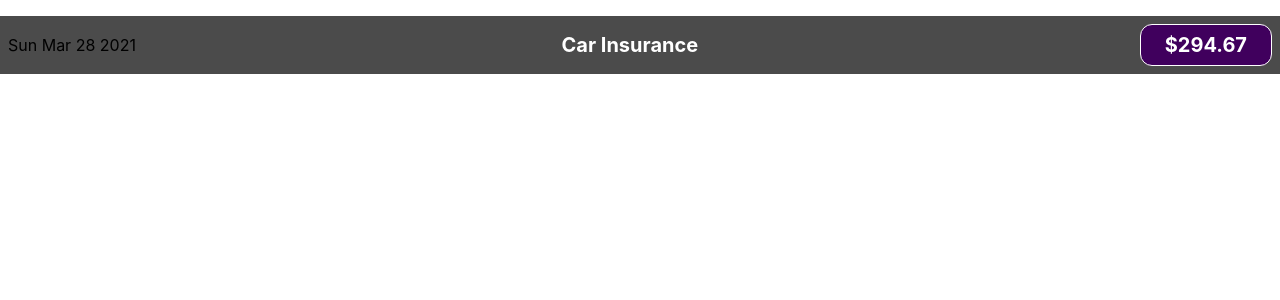
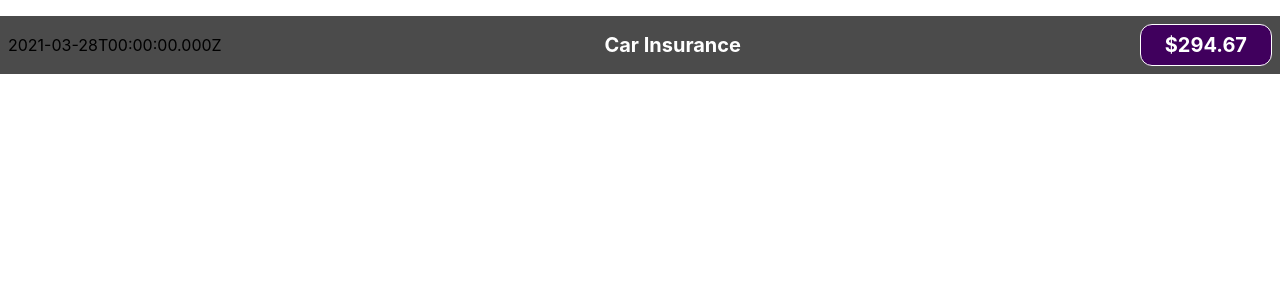
Before and after one commit to KennedyMungai/expense-tracker, a React (Create React App) app: page / in a window 1280 px wide. Shown: the top 300 px of the page. Built offline with nearby package versions, Linux system fonts and the light colour scheme.

Commit message:
Made the date object convert to iso string

```diff
--- a/src/components/ExpenseItem.js
+++ b/src/components/ExpenseItem.js
@@ -9,7 +9,7 @@ const ExpenseItem = () =>
 
     return (
         <div className='expense-item'>
-            <div>{expenseDate.toDateString()}</div>
+            <div>{expenseDate.toISOString()}</div>
             <div className="expense-item__description">
                 <h2>{expenseTitle}</h2>
                 <div className="expense-item__price">${expenseAmount}</div>
```
